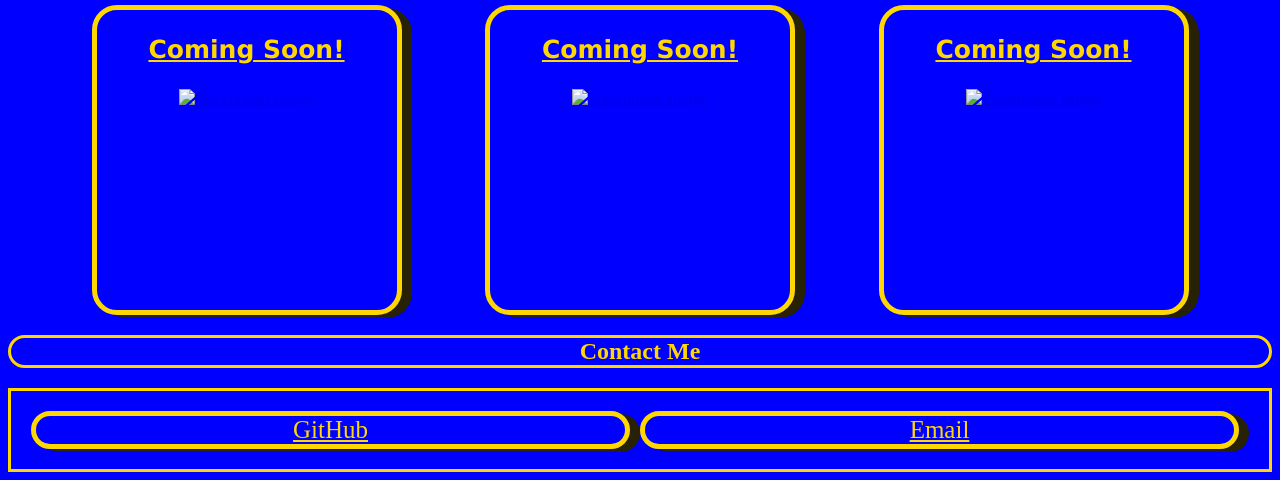
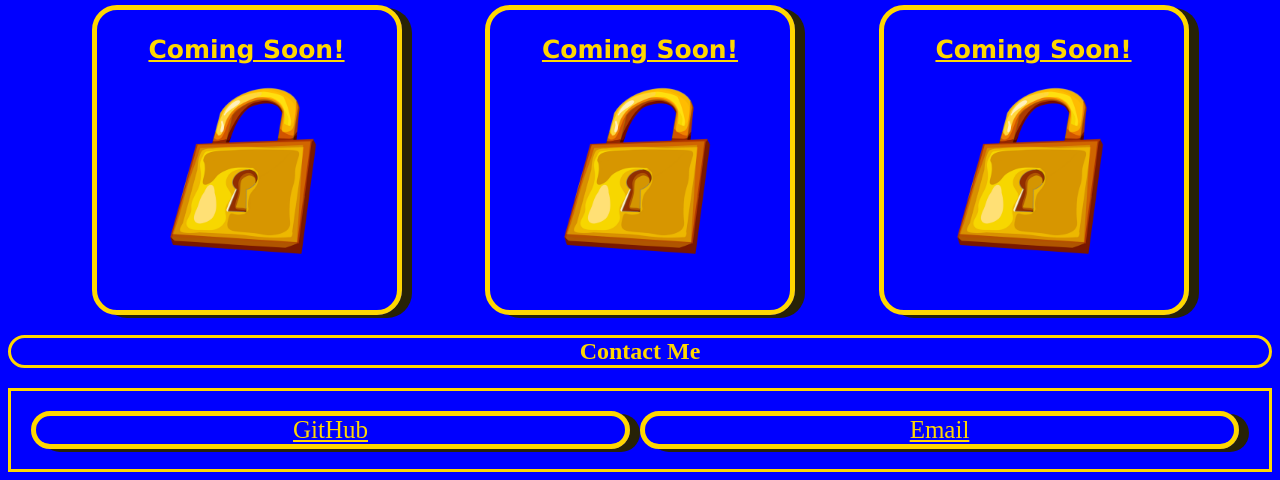
Before and after one commit to IJmckoy0820/my-portfolio-challenge-02, a plain HTML site: page index.html in a window 1280 px wide. Shown: the part 1337-1817 px from the top of the page. Drawn offline with Linux system fonts and the light colour scheme.

Commit message:
added pictureto app and styling to .css file

```diff
--- a/Assets/style.css
+++ b/Assets/style.css
@@ -74,7 +74,14 @@ nav{
     border-radius: 25px;
     box-shadow: 10px  3px rgb(39, 34, 6);
 }
+#picture-box3{
 
+    width:75%;
+    height: fit-content;
+    position:relative ;
+    bottom: 30px;
+
+}
 .pop{
     flex: 1 0 100px;
     color: gold;
--- a/index.html
+++ b/index.html
@@ -54,20 +54,20 @@
   <section class="card">
     <h3> Coming Soon!</h3>
     <a href=" Develop 2 link">
-    <img src="./Assets/image/prodject1.jpg" alt="Placeholder Image"/>
+    <img id="picture-box3" src="./Assets/image/—Pngtree—gold lock_6225141.png" alt="Placeholder Image"/>
         </a>
 </section>
 
 <section class="card">
   <h3> Coming Soon!</h3>
     <a href=" Develop 3 link">
-    <img src="./Assets/image/prodject1.jpg" alt="Placeholder Image"/>
+    <img id="picture-box3"src="./Assets/image/—Pngtree—gold lock_6225141.png" alt="Placeholder Image"/>
         </a>
 </section>
 <section class="card">
   <h3> Coming Soon!</h3>
     <a href=" Develop 4 link">
-    <img src="./Assets/image/prodject1.jpg" alt="Placeholder Image"/>
+    <img id="picture-box3"src="./Assets/image/—Pngtree—gold lock_6225141.png" alt="Placeholder Image"/>
         </a>
 </section>
 </Section>
@@ -76,7 +76,7 @@
     <nav class="flexbox">
 
         <a class="pop2" href="https://github.com/IJmckoy0820">GitHub</a>
-        <a class="pop2" href="mailto:""https://ikeman200@gmail.com"> Email</a>
+        <a class="pop2" href="https://ikeman200@gmail.com"> Email</a>
 
     </nav>
 
```
Also changed, not shown: Assets/image/—Pngtree—gold lock_6225141.png (added).
